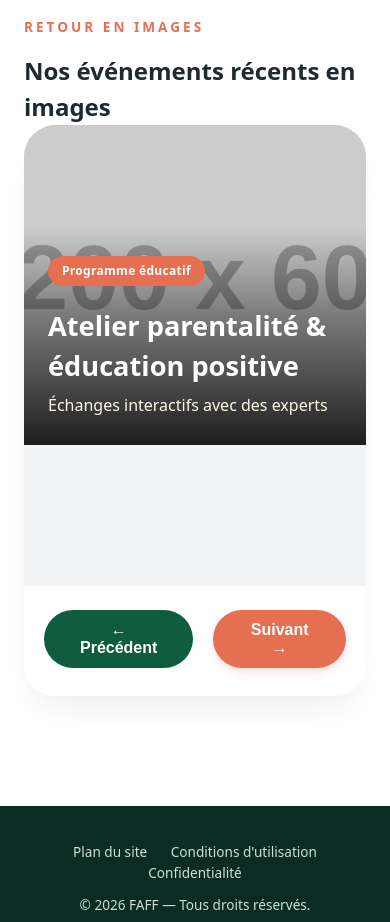
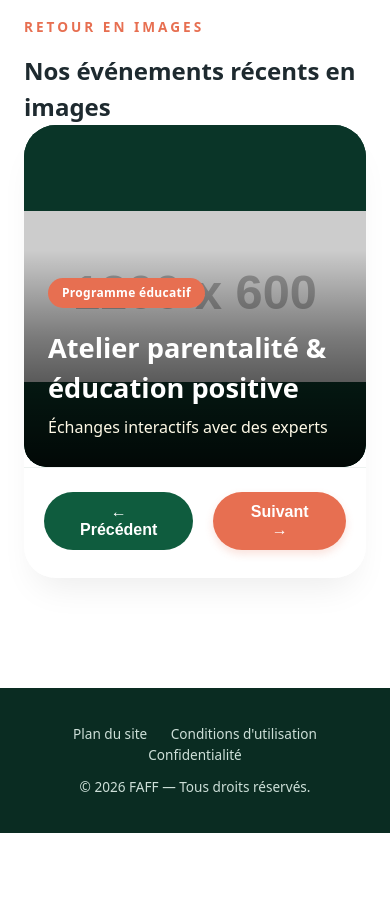
Before and after one commit to cathykenne-collab/faff-site, a website: page public/index.html in a window 390 px wide. Shown: the part 2820-3742 px from the top of the page. After the commit the page ends 3653 px from the top, so only its background shows below. Drawn offline with Linux system fonts and the light colour scheme; no server answers; placeholder pictures from the web are drawn by us.

Commit message:
Fix: correction diaporama images et gestion evenements

```diff
--- a/public/css/style.css
+++ b/public/css/style.css
@@ -517,6 +517,9 @@ body {
 
 #event-slider {
   transition: all 0.2s;
+  position: relative;
+  overflow: hidden;
+  border-radius: 22px;
 }
 
 .slider-controls {
@@ -753,9 +756,6 @@ h1 {
   .hero-video .hero-content .lead {
     font-size: 1rem;
   }
-  #event-slider img {
-    height: 320px !important;
-  }
   .page-hero {
     padding: 60px 0 32px;
   }
@@ -801,8 +801,71 @@ h1 {
     font-size: 1rem;
   }
 }
-/* FORCE - Supprime l'opacité sur TOUTES les bannières */
+
+/* ========== FORCE - Supprime l'opacité sur TOUTES les bannières ========== */
 .page-hero .hero-bg-image,
 .hero-bg-image {
   opacity: 1 !important;
 }
+
+/* ========== IMAGES DU DIAPORAMA - VERSION OPTIMISÉE ========== */
+/* Conteneur du slide avec ratio fixe */
+.slide-container,
+.swiper-slide,
+#event-slider .slide-item {
+  position: relative;
+  width: 100%;
+  aspect-ratio: 16 / 9;
+  overflow: hidden;
+  background: #0a3528;
+  border-radius: 22px;
+}
+
+/* Images du diaporama - remplissage parfait sans déformation */
+#event-slider img,
+.event-slider img,
+.slide-image,
+.swiper-slide img,
+.slide-container img {
+  width: 100%;
+  height: 100%;
+  object-fit: cover;
+  object-position: center;
+  display: block;
+  border-radius: 22px;
+}
+
+/* Ajustement pour mobile */
+@media (max-width: 768px) {
+  .slide-container,
+  .swiper-slide,
+  #event-slider .slide-item {
+    aspect-ratio: 4 / 3;
+  }
+}
+
+/* Pour très petit écran */
+@media (max-width: 480px) {
+  .slide-container,
+  .swiper-slide,
+  #event-slider .slide-item {
+    aspect-ratio: 1 / 1;
+  }
+}
+
+/* Option: si certaines images ont besoin d'un focus différent */
+.slide-container img[data-focus="top"] {
+  object-position: top;
+}
+
+.slide-container img[data-focus="bottom"] {
+  object-position: bottom;
+}
+
+.slide-container img[data-focus="left"] {
+  object-position: left;
+}
+
+.slide-container img[data-focus="right"] {
+  object-position: right;
+}
--- a/public/index.html
+++ b/public/index.html
@@ -494,7 +494,45 @@
       font-family: Georgia, serif;
     }
 
-    /* Responsive */
+    /* ========== DIAPORAMA OPTIMISÉ - IMAGE ENTIÈRE DANS LE CADRE ========== */
+    #event-slider {
+      position: relative;
+      overflow: hidden;
+      border-radius: 22px;
+      min-height: auto !important;
+    }
+
+    #event-slider .slide-container {
+      position: relative;
+      width: 100%;
+      aspect-ratio: 16 / 9;
+      overflow: hidden;
+      background: #0a3528;
+    }
+
+    #event-slider .slide-container img {
+      width: 100%;
+      height: 100%;
+      object-fit: contain;  /* L'image entière s'insère sans être coupée */
+      object-position: center;
+      display: block;
+      background: #0a3528;
+    }
+
+    /* Responsive pour le diaporama */
+    @media (max-width: 768px) {
+      #event-slider .slide-container {
+        aspect-ratio: 4 / 3;
+      }
+    }
+
+    @media (max-width: 480px) {
+      #event-slider .slide-container {
+        aspect-ratio: 1 / 1;
+      }
+    }
+
+    /* Responsive général */
     @media (max-width: 900px) {
       .floating-cards-grid {
         grid-template-columns: repeat(2, 1fr);
@@ -602,7 +640,7 @@
     </div>
 
     <div class="container hero-content">
-            <h1 data-i18n="hero_title">Construire des familles afro francophones fortes, stables et engagées</h1>
+      <h1 data-i18n="hero_title">Construire des familles afro francophones fortes, stables et engagées</h1>
       <p class="lead" data-i18n="hero_subtitle">FAFF accompagne les familles, les parents et les jeunes.</p>
     </div>
 
@@ -768,7 +806,7 @@
       <h2 data-i18n="gallery_title">Nos événements récents en images</h2>
 
       <div class="card" style="overflow:hidden;">
-        <div id="event-slider" style="min-height:460px;background:#f3f4f6; position:relative;">
+        <div id="event-slider" style="background:#f3f4f6; position:relative;">
           <p style="padding:24px; text-align:center;" data-i18n="gallery_loading">Chargement des moments forts...</p>
         </div>
 
@@ -983,7 +1021,7 @@
       const emptyMsg = currentLang === 'fr'
         ? "📸 Aucune photo disponible pour le moment.<br>Revenez bientôt pour découvrir nos événements !"
         : "📸 No photos available at the moment.<br>Come back soon to discover our events!";
-      container.innerHTML = `<div style="display:flex; align-items:center; justify-content:center; height:460px; background:#faf7f0; color:#4a5b52; flex-direction:column; gap:12px;"><p>${emptyMsg}</p></div>`;
+      container.innerHTML = `<div class="slide-container" style="display:flex; align-items:center; justify-content:center; background:#faf7f0; color:#4a5b52; flex-direction:column; gap:12px; border-radius:22px;"><p>${emptyMsg}</p></div>`;
       return;
     }
 
@@ -999,9 +1037,9 @@
     const defaultLabel = currentLang === 'fr' ? 'Vie associative' : 'Community life';
 
     container.innerHTML = `
-      <div style="position:relative; width:100%;">
-        <img src="${escapeHtml(imageUrl)}" alt="${escapeHtml(altText)}" style="width:100%; height:460px; object-fit:cover; display:block; background:#e2e8e4;" onerror="this.onerror=null; this.src='https://placehold.co/1200x600/b7cfc3/1f4738?text=FAFF'">
-        <div style="position:absolute; left:0; right:0; bottom:0; padding:28px 24px; background:linear-gradient(to top, rgba(0,0,0,0.85) 0%, rgba(0,0,0,0.4) 60%, transparent 100%); color:white;">
+      <div class="slide-container">
+        <img src="${escapeHtml(imageUrl)}" alt="${escapeHtml(altText)}" onerror="this.onerror=null; this.src='https://placehold.co/1200x600/b7cfc3/1f4738?text=FAFF'">
+        <div style="position:absolute; left:0; right:0; bottom:0; padding:28px 24px; background:linear-gradient(to top, rgba(0,0,0,0.85) 0%, rgba(0,0,0,0.4) 60%, transparent 100%); color:white; border-radius:0 0 22px 22px;">
           <span class="badge" style="background:#e76f51; display:inline-block; margin-bottom:12px;">${escapeHtml(eventLabel || defaultLabel)}</span>
           ${titleText ? `<h3 style="color:white; font-size:1.7rem; font-weight:700; margin:8px 0 6px;">${escapeHtml(titleText)}</h3>` : ''}
           ${description ? `<p style="color:#fef9e6; font-size:1rem;">${escapeHtml(description)}</p>` : ''}
--- a/server/db.js
+++ b/server/db.js
@@ -123,6 +123,9 @@ db.exec(`
   );
 `);
 
+/* MIGRATION POUR LA TABLE EVENTS - AJOUT DE LA COLONNE IMAGE */
+addColumn("events", "image", "TEXT");
+
 /* MIGRATIONS MEMBRES */
 addColumn("membres", "nom", "TEXT");
 addColumn("membres", "prenom", "TEXT");
```
Also changed, not shown: server/routes/admin.js (+40 -22 lines), server/routes/events.js (+36 -18 lines).
